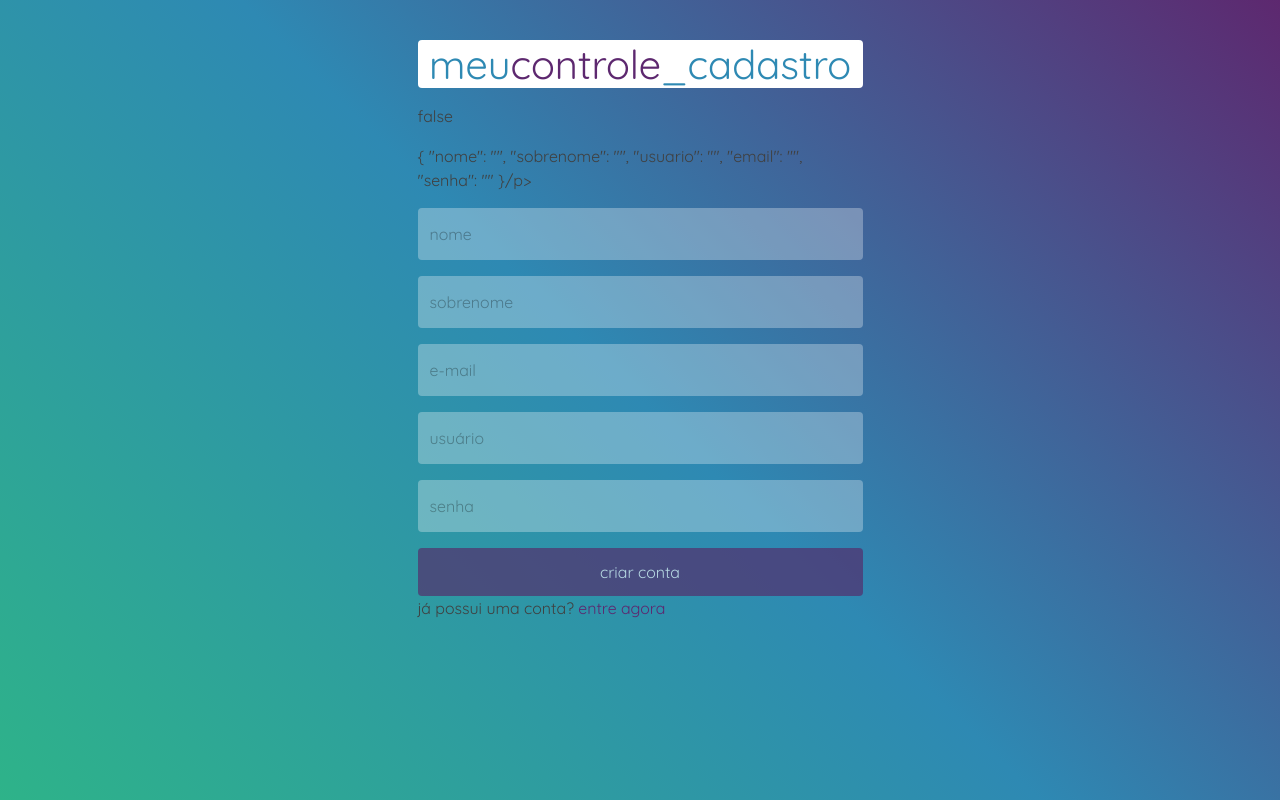
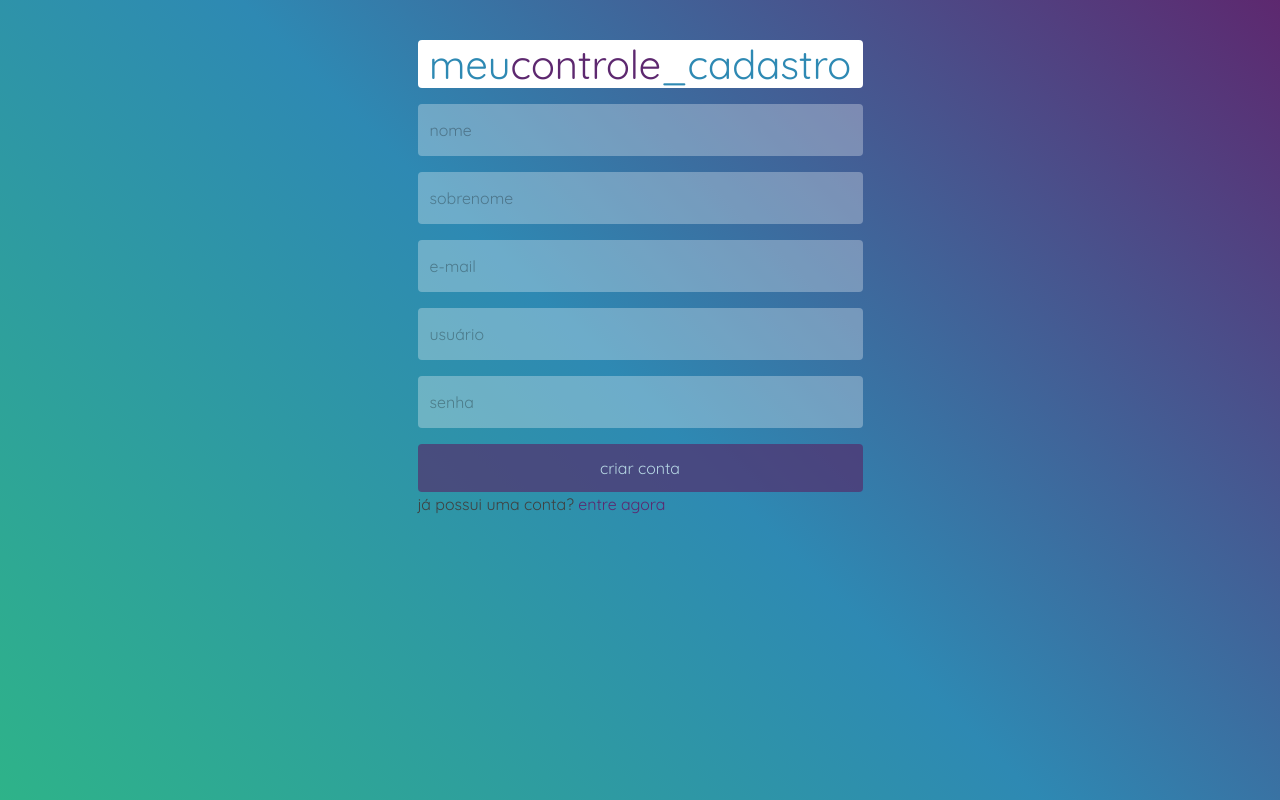
Before and after one commit to welsonlimawlsn/meu-controle-angular, an Angular app: page /cadastro in a window 1280 px wide. Built offline with nearby package versions, Linux system fonts and the light colour scheme.

Commit message:
Ajuste Layout Cadastro Usuario

```diff
--- a/src/app/cadastro-usuario/cadastro-usuario.component.html
+++ b/src/app/cadastro-usuario/cadastro-usuario.component.html
@@ -3,8 +3,6 @@
     <h1 class="text-center logo">
       <span class="azul">meu</span><span class="roxo">controle</span><span class="azul">_cadastro</span>
     </h1>
-    <p>{{cadastroForm.valid}}</p>
-    <p>{{cadastroForm.value | json}}/p>
     <form [formGroup]="cadastroForm" autocomplete="off">
       <mc-input label="nome" type="text" id="nome" [isInvalid]="isInvalid('nome')" formControlName="nome"></mc-input>
 
```
